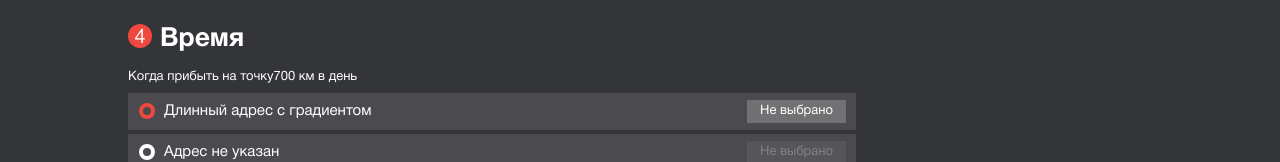
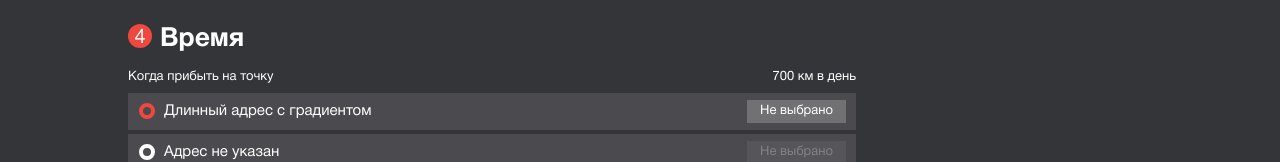
Before and after one commit to andryxxa93/FTL, a website built with webpack: page src/index.html in a window 1280 px wide. Shown: the part 776-938 px from the top of the page. Built offline with nearby package versions, Linux system fonts and the light colour scheme.

Commit message:
correct css

```diff
--- a/src/assets/styles/style.scss
+++ b/src/assets/styles/style.scss
@@ -48,3 +48,7 @@ input {
     flex-direction: row;
     align-items: center;
 }
+
+.space-between {
+    justify-content: space-between;
+}
```
